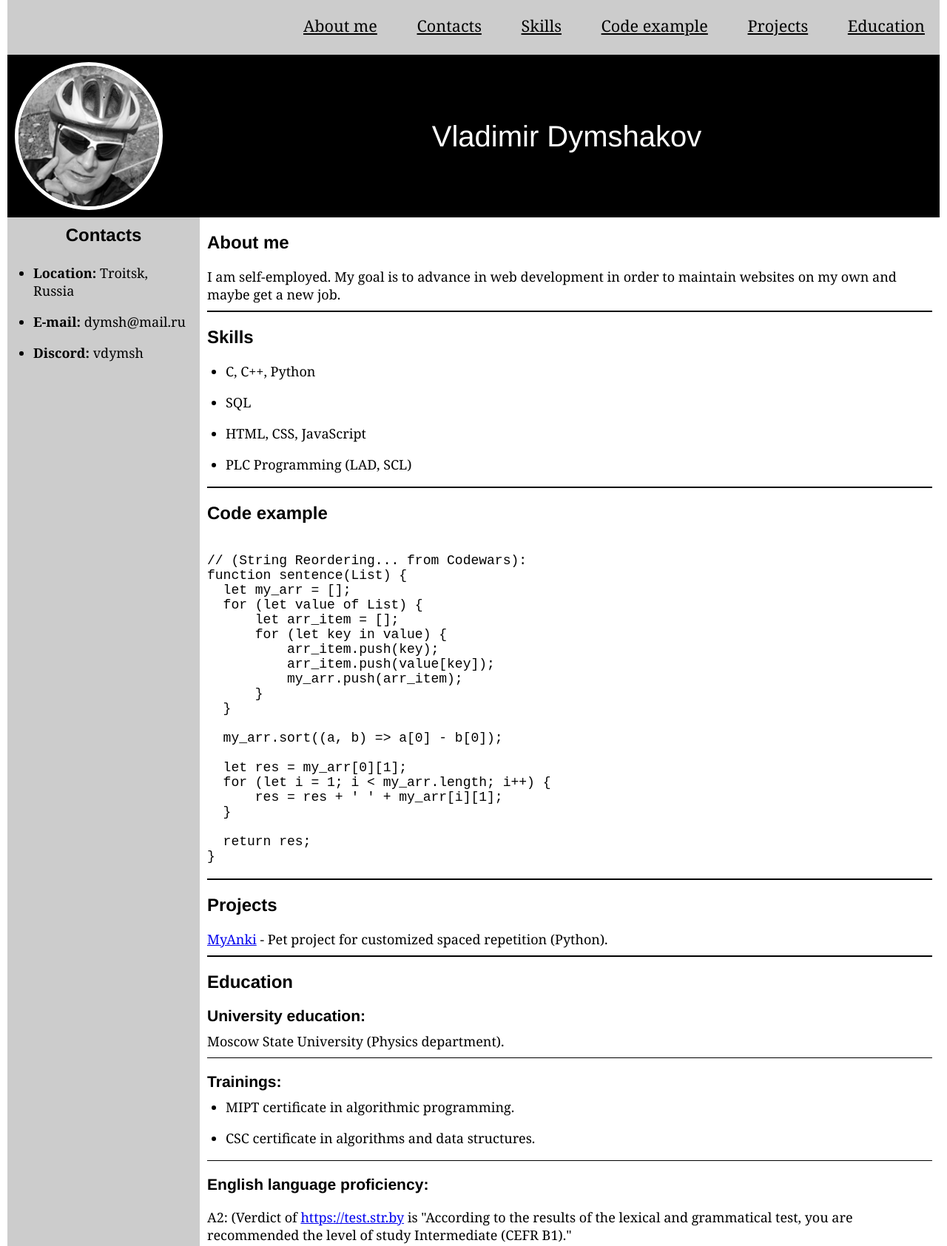
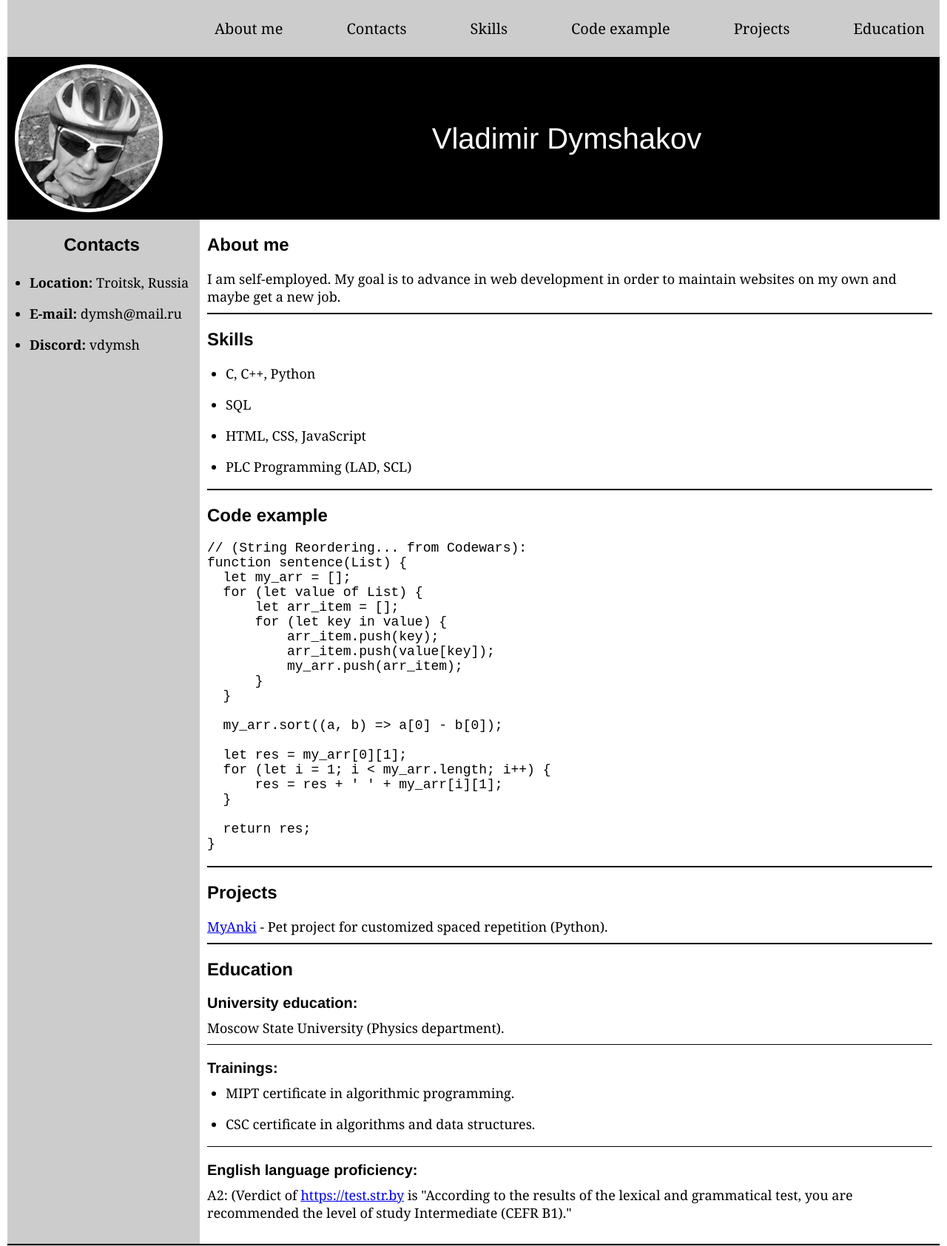
Before and after one commit to vdymsh/rsschool-cv, a plain HTML site: page index.html in a window 1280 px wide. Shown: the top 1685 px of the page at 74% size. Drawn offline with Linux system fonts and the light colour scheme.

Commit message:
feat: some redisign

```diff
--- a/css/style.css
+++ b/css/style.css
@@ -18,11 +18,17 @@ body {
 h1,
 h2,
 h3 {
-    font-family: Helvetica, Arial, sans-serif
+    font-family: Helvetica, Arial, sans-serif;
 }
 
 h2 {
   font-size: 24px;
+  font-weight: 600;
+}
+
+h3 {
+  font-size: 20px;
+  font-weight: 600;
 }
 
 section {
@@ -53,8 +59,8 @@ section {
 .nav {
   width: min(1140px, 100%);
   display: block;
-  margin-left: min(300px, max(0px, calc(100% - 1140px)));
-  padding: 20px 10px 25px;
+  /* margin-left: min(300px, max(0px, calc(100% - 1140px))); */
+  padding: 25px 10px 25px;
 }
 
 .nav-list {
@@ -74,12 +80,14 @@ section {
 
 .nav-link {
     flex: 0 0 16%;
-    color: #000000;
-    font-size: 1.2em;
-}
+    color: #000;
+    font-weight: 500;
+    font-size: 20px;
+    text-decoration: none;
+  }
 
 .nav-link:hover {
-    color: blue;
+    color: #777;
 }
 
 .person {
@@ -128,7 +136,7 @@ section {
 .contacts-area {
   background-color: #cccccc;
   flex: 0 0 260px;
-  padding: 10px;
+  padding: 20px 10px 10px 5px;
 }
 
 .contacts-caption {
@@ -170,6 +178,10 @@ section {
 
 .code-wrapper {
   font-size: min(18px, 3.8vw);
+}
+
+pre {
+  margin-bottom: 20px;
 }
 
 .subitem {
@@ -255,7 +267,7 @@ section {
     width: 40px;
     height: 35px;
     position: absolute;
-    top: 15px;
+    top: 18px;
     right: 15px;
   }
 
--- a/index.html
+++ b/index.html
@@ -64,8 +64,9 @@
         <div class="item-caption" id="about">
           <h2>About me</h2>
         </div>
-        <p class="item-text">I am self-employed. My goal is to advance in web development in order to maintain websites on
-          my own and maybe get a new job.</p>
+        <p class="item-text">I am self-employed. My goal is to advance in web
+          development in order to maintain websites on my own and maybe
+          get a new job.</p>
       </div>
       <div class="item">
         <div class="item-caption" id="skills">
@@ -84,8 +85,7 @@
           <h2>Code example</h2>
         </div>
         <div class="code-wrapper">
-          <pre><code>
-// (String Reordering... from Codewars):
+          <pre><code>// (String Reordering... from Codewars):
 function sentence(List) {
   let my_arr = [];
   for (let value of List) {
@@ -105,17 +105,15 @@ function sentence(List) {
   }
 
   return res;
-}
-          </code></pre>
+}</code></pre>
         </div>
       </div>
       <div class="item">
         <div class="item-caption" id="projects">
           <h2>Projects</h2>
         </div>
-        <p class="item-text"><a href="https://github.com/vdymsh/MyAnki">MyAnki</a> - Pet project for customized spaced
-          repetition
-          (Python).</p>
+        <p class="item-text"><a href="https://github.com/vdymsh/MyAnki">MyAnki</a>
+           - Pet project for customized spaced repetition (Python).</p>
       </div>
 
       <div class="item">
@@ -134,7 +132,7 @@ function sentence(List) {
           </ul>
         </div>
         <div>
-          <h3 class="item-caption">English language proficiency:</h3>
+          <h3 class="item-subcaption">English language proficiency:</h3>
           <p class="item-text">A2: (Verdict of <a href="https://test.str.by">https://test.str.by</a> is
             "According to the results of the lexical and grammatical test,
             you are recommended the level of study Intermediate (CEFR B1)."</p>
```
